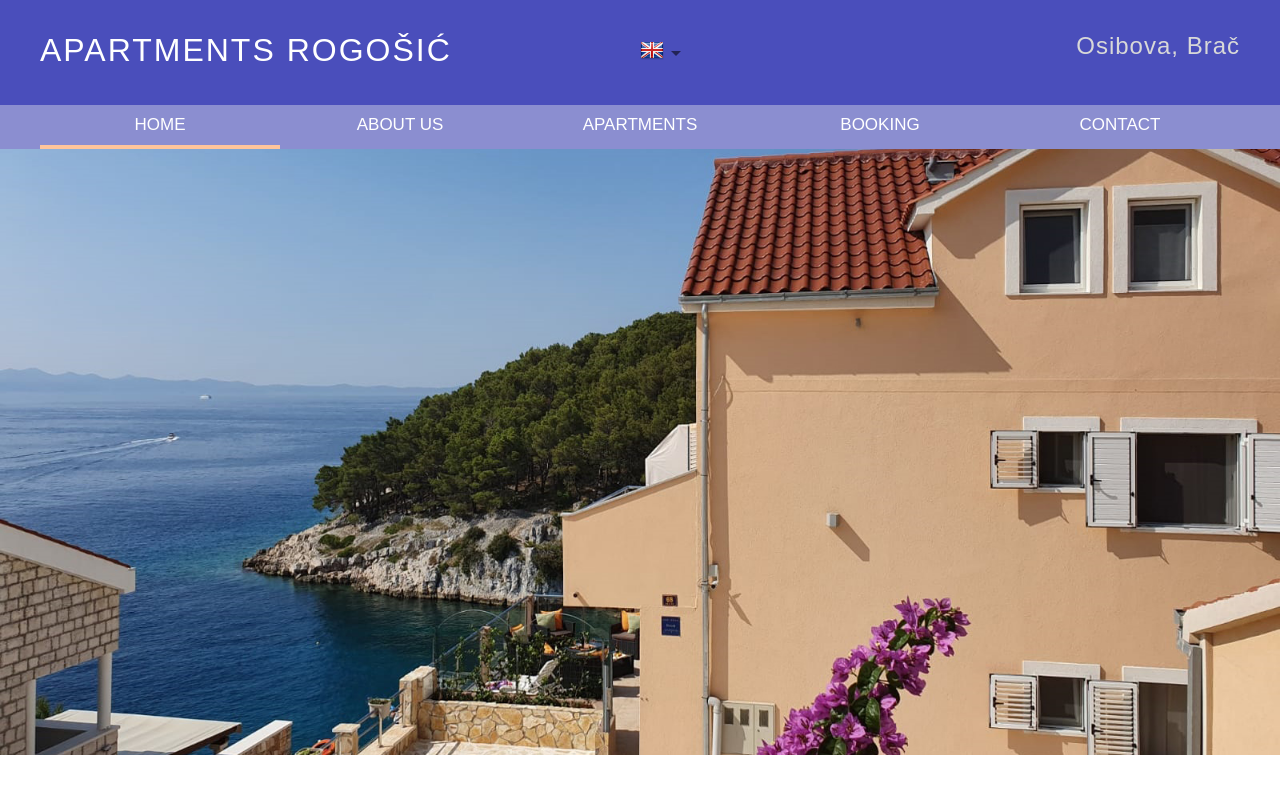
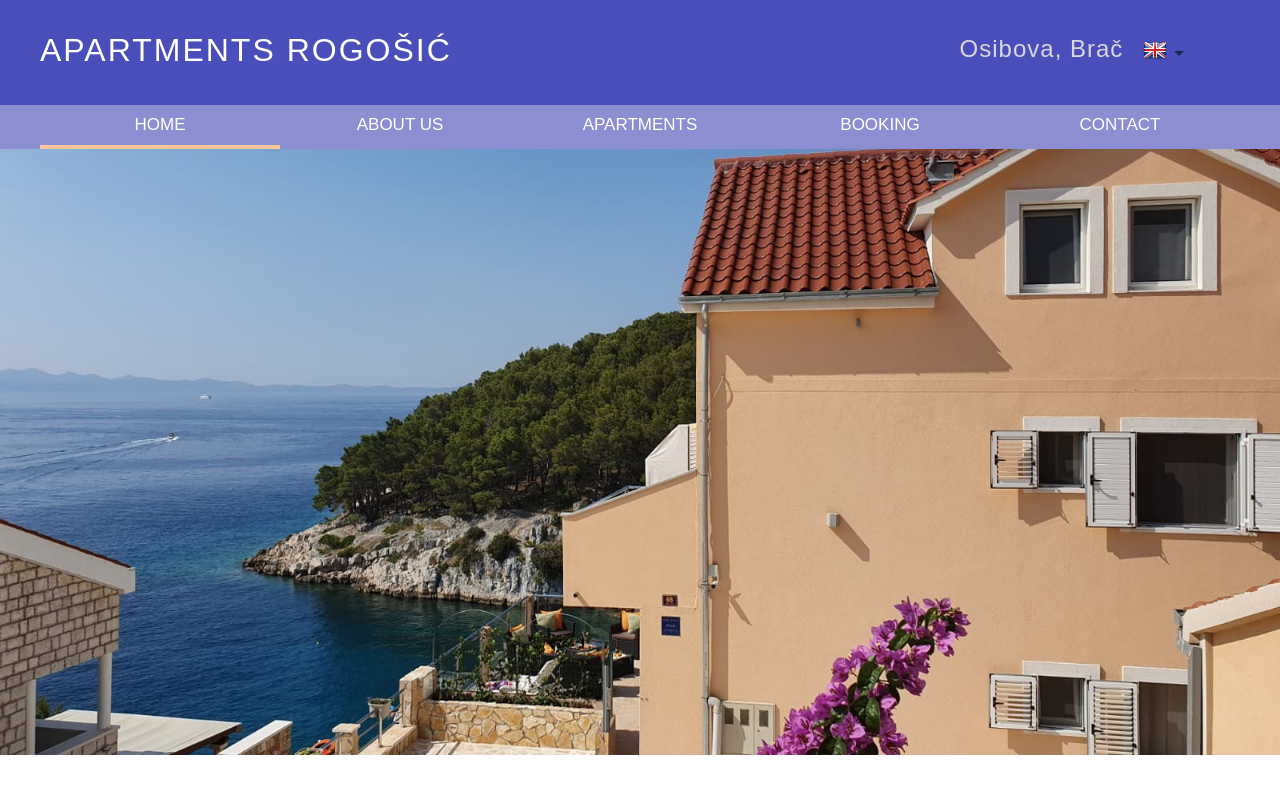
Before and after one commit to ivanmarin1/ApartmentsRogosic-Gatsby, a Gatsby site in the folder ApartmentsRogosic/: page / in a window 1280 px wide. Shown: the top 800 px of the page. Built offline with nearby package versions, Linux system fonts and the light colour scheme; Gatsby itself is replaced by a stand-in of ours.

Commit message:
Move language changer left of side heading

```diff
--- a/ApartmentsRogosic/src/components/header.js
+++ b/ApartmentsRogosic/src/components/header.js
@@ -13,9 +13,13 @@ const Header = () => {
         <div>
           <h1 id={styles.mainHeader}>{t("site.heading")}</h1>
         </div>
-        <div>
-          <h3 id={styles.sideHeader}>Osibova, Brač</h3>
-          <LanguageMenu />
+        <div id={styles.sideHeader}>
+          <div>
+            <h3 id={styles.sideText}>Osibova, Brač</h3>
+          </div>
+          <div id={styles.languageChanger}>
+            <LanguageMenu />
+          </div>
         </div>
       </div>
     </header>
--- a/ApartmentsRogosic/src/styles/header.module.css
+++ b/ApartmentsRogosic/src/styles/header.module.css
@@ -26,11 +26,22 @@ header {
 }
 
 #sideHeader {
+  display: grid;
+  grid-template-columns: 5fr 1fr;
+  grid-column-gap: 20px;
+}
+
+#sideText {
+  float: right;
+  margin: 0;
+  color: #d8d8d8;
   font-style: normal;
   font-weight: normal;
-  float: right;
-  color: #d8d8d8;
   font-size: 150%;
   font-family: Muli, sans-serif;
-  margin: 0;
+  padding-top: 3px;
 }
+
+#languageChanger {
+  float: right;
+}
```
